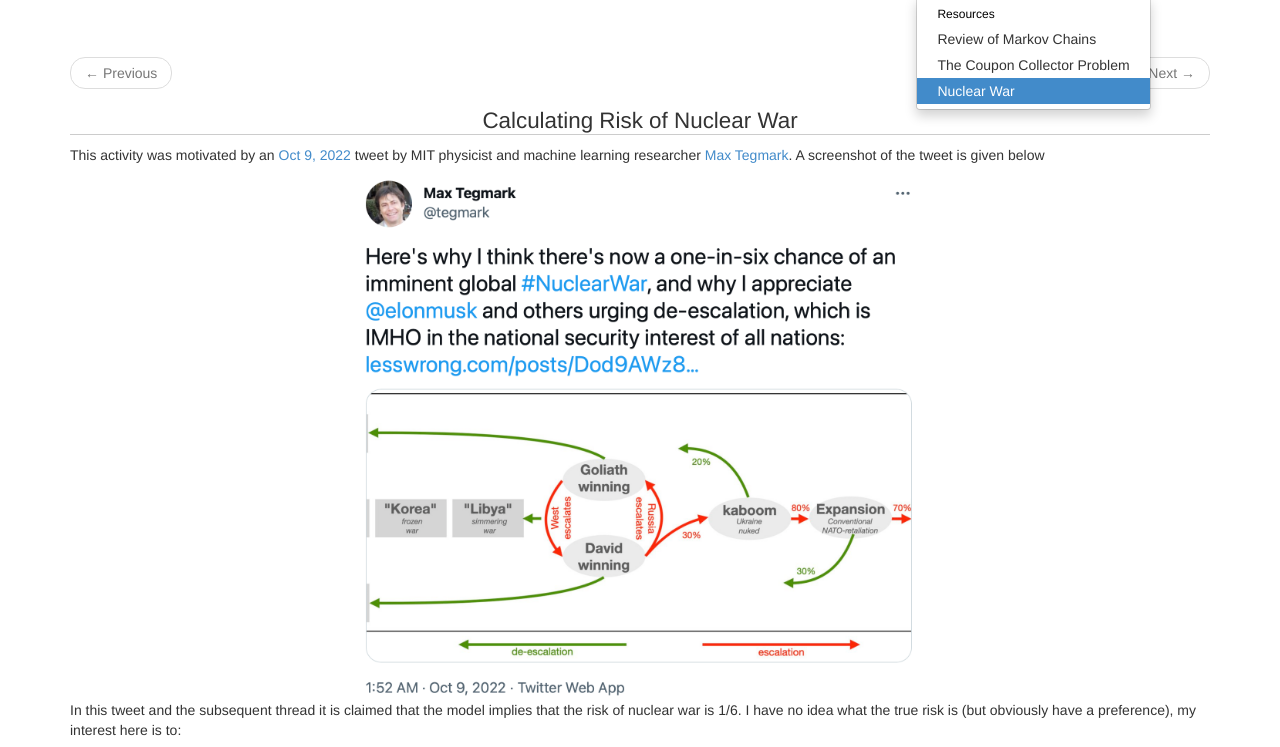
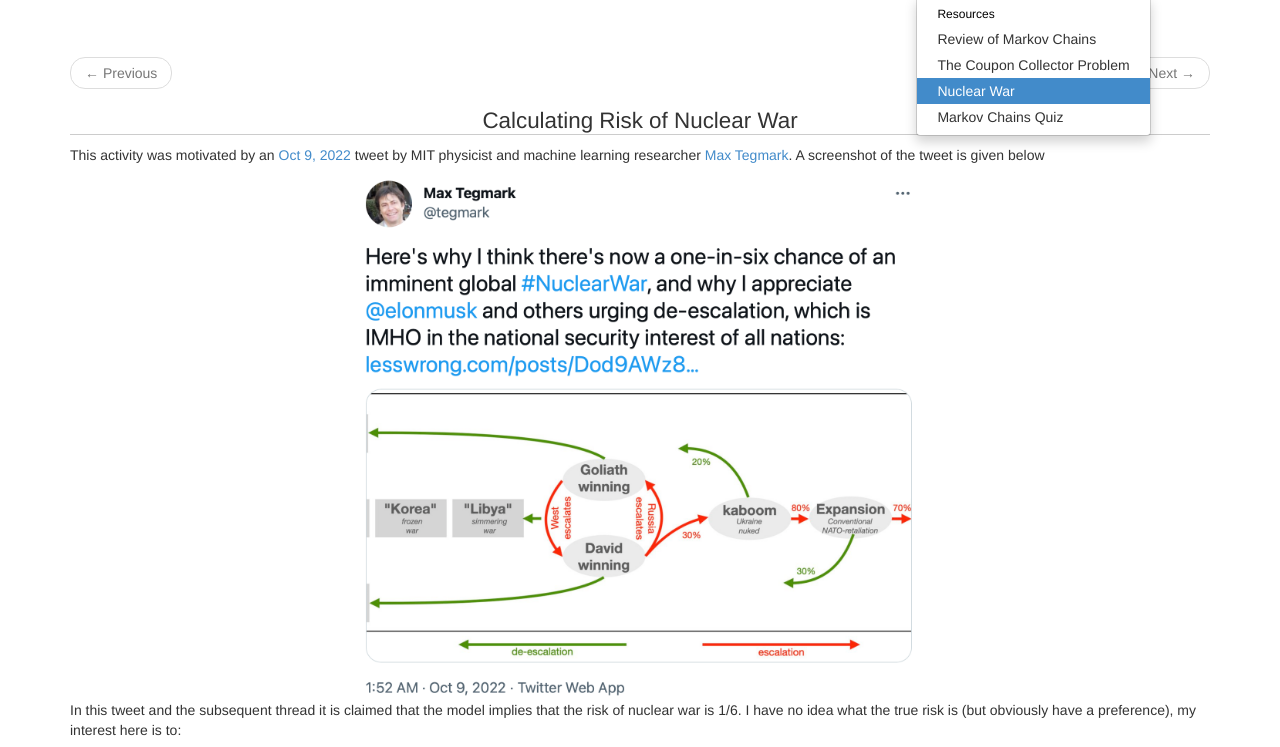
Before and after one commit to SETU-ComputationalPhysics/live, a plain HTML site: page topics/02-Computational_Problems_involving_Marko_Chains/03-Nuclear_War/00-Outline.html in a window 1280 px wide. Both pictures are taken after a click on the link 1128 px from the left and 15 px from the top of the page. Shown: the part 33-780 px from the top of the page. Drawn offline with nearby package versions, Linux system fonts and the light colour scheme; some packages are replaced by stand-ins of ours.

Commit message:
CA start

```diff
--- a/topics/02-Computational_Problems_involving_Marko_Chains/03-Nuclear_War/00-Outline.html
+++ b/topics/02-Computational_Problems_involving_Marko_Chains/03-Nuclear_War/00-Outline.html
@@ -94,6 +94,10 @@
 											<a href="../../../topics/02-Computational_Problems_involving_Marko_Chains/index.html#03-Nuclear_War">Nuclear War</a>
 										</li>
 
+										<li >
+											<a href="../../../topics/02-Computational_Problems_involving_Marko_Chains/index.html#04-Markov_Chains_Quiz">Markov Chains Quiz</a>
+										</li>
+
 									</ul>
 								</li>
 							</ul>
```
Also changed, not shown: topics/03-Computational_Problems_involving_Cellular_Systems/topic.png, 2 other files.
